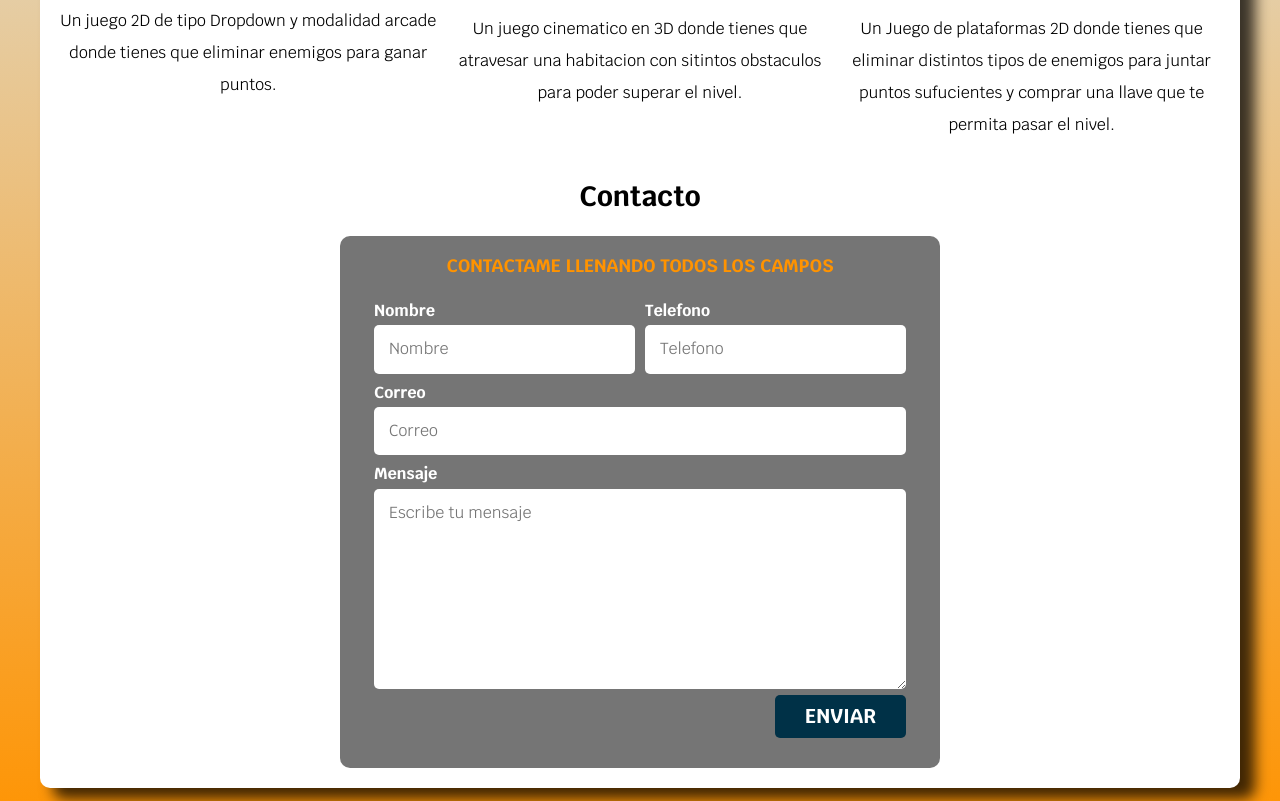
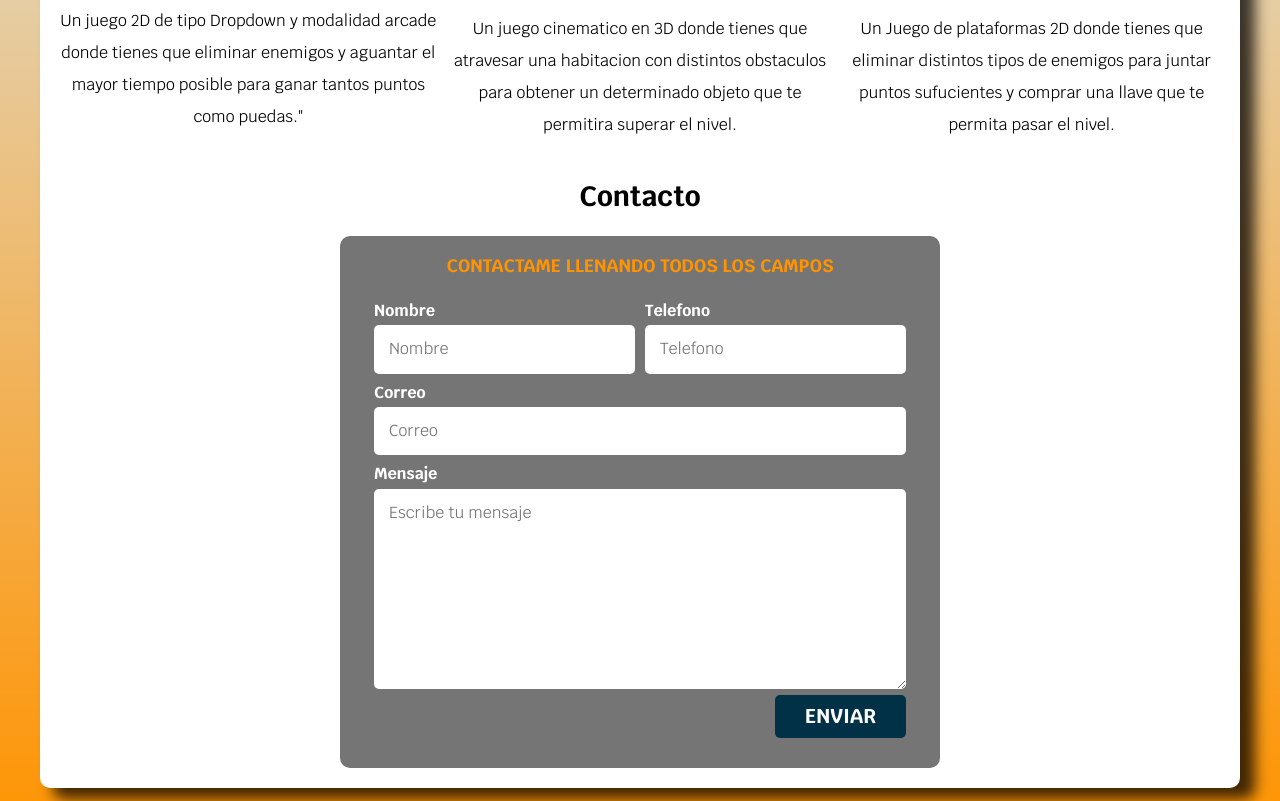
Before and after one commit to Carlos13157/Portfolio, a website: page index.html in a window 1280 px wide. Shown: the part 941-1742 px from the top of the page. Drawn offline with Linux system fonts and the light colour scheme.

Commit message:
Corrected Game Descriptions

```diff
--- a/index.html
+++ b/index.html
@@ -70,7 +70,7 @@
 
                 <iframe frameborder="0" src="https://itch.io/embed/2573935" width="208" height="167"><a href="https://krlos13157.itch.io/space-shooter-vsl">Space Shooter by VSL by Krlos13157</a></iframe>
 
-                <p>Un juego 2D de tipo Dropdown y modalidad arcade donde tienes que eliminar enemigos para ganar puntos.</p>
+                <p>Un juego 2D de tipo Dropdown y modalidad arcade donde tienes que eliminar enemigos y aguantar el mayor tiempo posible para ganar tantos puntos como puedas."</p>
             </section>
 
             <section class="trabajo">
@@ -96,7 +96,7 @@
 
                 <iframe frameborder="0" src="https://itch.io/embed/3108593?border_width=5" width="216" height="175"><a href="https://krlos13157.itch.io/the-great-fleece-by-cg">The Great Fleece By CG by Krlos13157</a></iframe>
 
-                <p>Un juego cinematico en 3D donde tienes que atravesar una habitacion con sitintos obstaculos para poder superar el nivel.</p>
+                <p>Un juego cinematico en 3D donde tienes que atravesar una habitacion con distintos obstaculos para obtener un determinado objeto que te permitira superar el nivel.</p>
             </section>
 
             <section class="trabajo">
```
